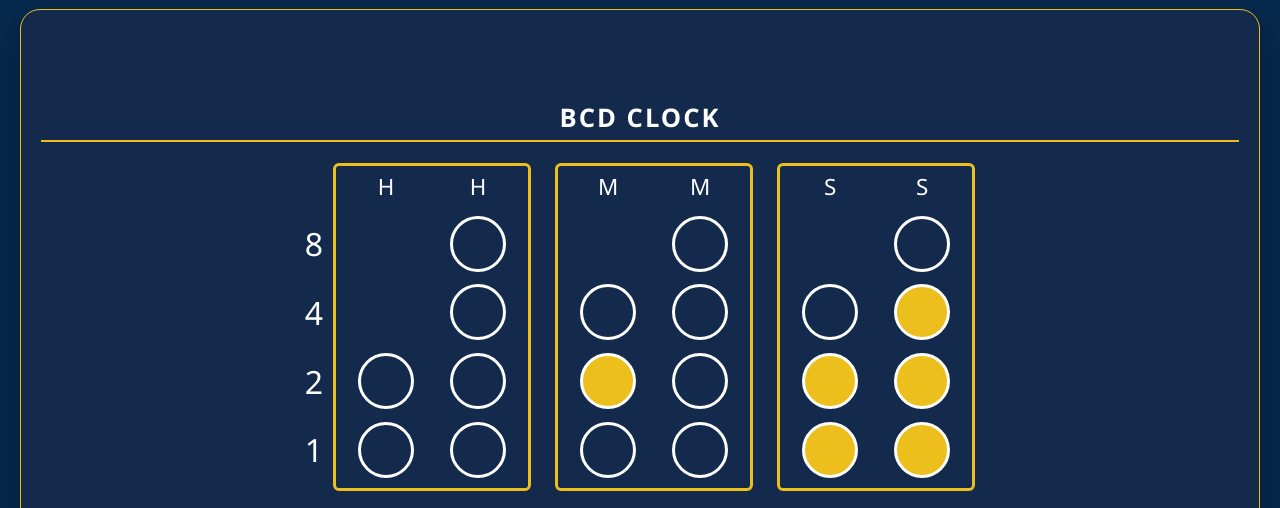
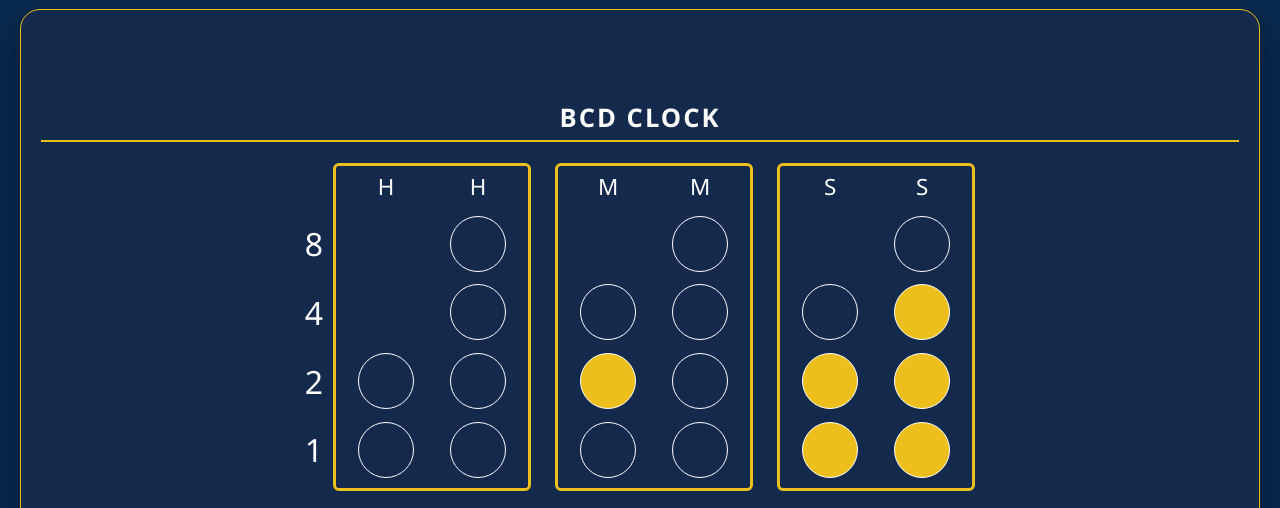
Before and after one commit to DucNguyen6432/Drexel-Clock-Station, a plain HTML site: page index.html in a window 1280 px wide. Both pictures are taken after a click on the tab "BCD". Shown: the part 82-590 px from the top of the page. Drawn offline with Linux system fonts and the light colour scheme.

Commit message:
Adjust border thickness of bcd-dot class

```diff
--- a/index.html
+++ b/index.html
@@ -247,7 +247,7 @@
         .bcd-cols { display: flex; gap: clamp(10px, 3vw, 36px); }
         .bcd-col { display: flex; flex-direction: column; align-items: center; gap: var(--gap); }
         .bcd-head { font-size: 1.4rem; height: 1.4rem; color: #ffffff; line-height: 1.4rem; margin-bottom: 4px; }
-        .bcd-dot { width: var(--d); height: var(--d); border-radius: 50%; border: 3px solid #ffffff; box-sizing: border-box; background: #132a4d; transition: background 0.15s; }
+        .bcd-dot { width: var(--d); height: var(--d); border-radius: 50%; border: 1.5px solid #ffffff; box-sizing: border-box; background: #132a4d; transition: background 0.15s; }
         .bcd-dot.on { background: #edbf1d; }
         .bcd-dot.unused { visibility: hidden; }
         #bcd-time { color: #edbf1d; background: #132a4d; border: 2px solid #ffffff; }
```
